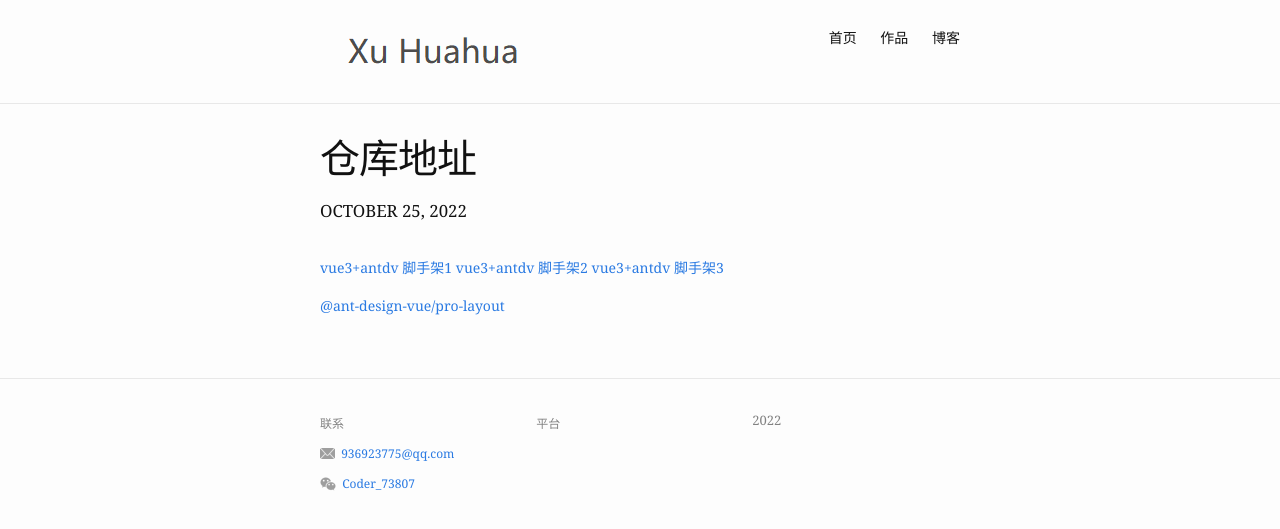
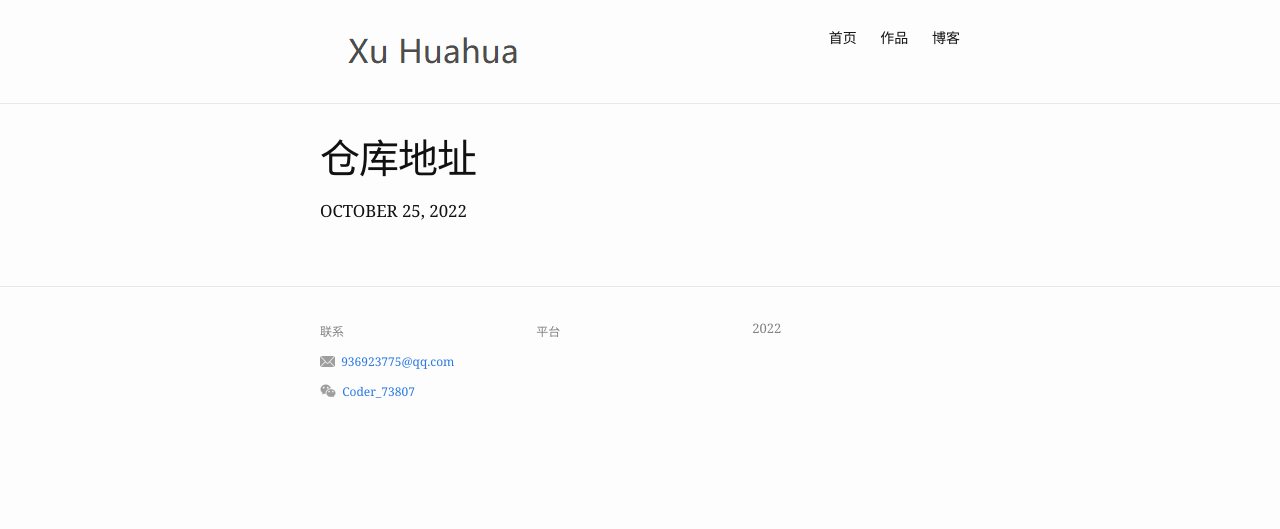
Before and after one commit to ExcellentTim/ExcellentTim.github.io, a Jekyll site: the page built from _posts/2022-10-25-仓库地址.md, in a window 1280 px wide. Shown: the top 529 px of the page. Built offline with Jekyll 4.4.1, drawn with Linux system fonts in a browser that asks for light colours.

Commit message:
修改文件: _posts/2022-10-25-仓库地址.md

```diff
--- a/_posts/2022-10-25-仓库地址.md
+++ b/_posts/2022-10-25-仓库地址.md
@@ -5,9 +5,3 @@ renderNumberedHeading: true
 grammar_cjkRuby: true
 date:   2022-10-25 12:00:00
 ---
-
-[vue3+antdv 脚手架1](https://github.com/bailihuiyue/ant-design-pro-vue3)
-[vue3+antdv 脚手架2](https://github.com/buqiyuan/vue3-antd-admin.git)
-[vue3+antdv 脚手架3](https://github1s.com/un-pany/v3-admin-vite/blob/HEAD/package.json#L36)
-
-[@ant-design-vue/pro-layout](https://github.com/sendya/preview-pro)
```
